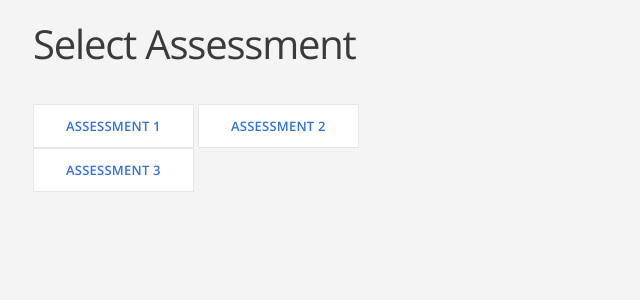
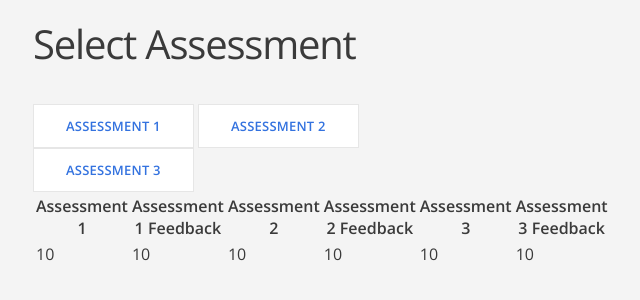
Before and after one commit to Aver30/Moodle2v, a Flask app: page /selectassess in a window 1280 px wide. Shown: the part 167-467 px from the top of the page, without its empty margins (107-747 px from the left). Run offline with Flask 2, Linux system fonts and the light colour scheme.

Commit message:
Addding a table with the assessments and the feedback

```diff
--- a/templates/selectAssess.html
+++ b/templates/selectAssess.html
@@ -18,6 +18,29 @@
 
     </form>
 
+     <table class="mdl-data-table mdl-js-data-table">
+          <thead>
+            <tr>
+                <th class="mdl-data-table__cell--non-numeric">Assessment 1</th>
+                <th class="mdl-data-table__cell--non-numeric">Assessment 1 Feedback</th>
+                <th class="mdl-data-table__cell--non-numeric">Assessment 2</th>
+                 <th class="mdl-data-table__cell--non-numeric">Assessment 2 Feedback</th>
+                <th class="mdl-data-table__cell--non-numeric">Assessment 3</th>
+                 <th class="mdl-data-table__cell--non-numeric">Assessment 3 Feedback</th>
+            </tr>
+          </thead>
+                      <tbody>
+                        <tr>
+                          <td class="mdl-data-table__cell--non-numeric"> 10 </td>
+                          <td class="mdl-data-table__cell--non-numeric"> 10 </td>
+                          <td class="mdl-data-table__cell--non-numeric"> 10 </td>
+                          <td class="mdl-data-table__cell--non-numeric"> 10 </td>
+                          <td class="mdl-data-table__cell--non-numeric"> 10 </td>
+                          <td class="mdl-data-table__cell--non-numeric"> 10 </td>
+
+                        </tr>
+                      </tbody>
+        </table>
 
 
   </div>
```
